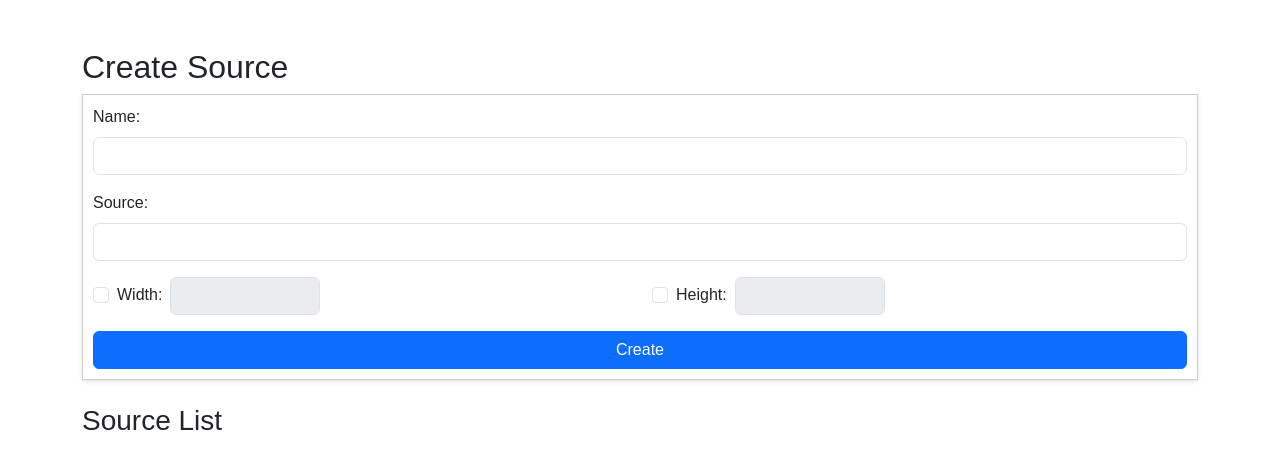
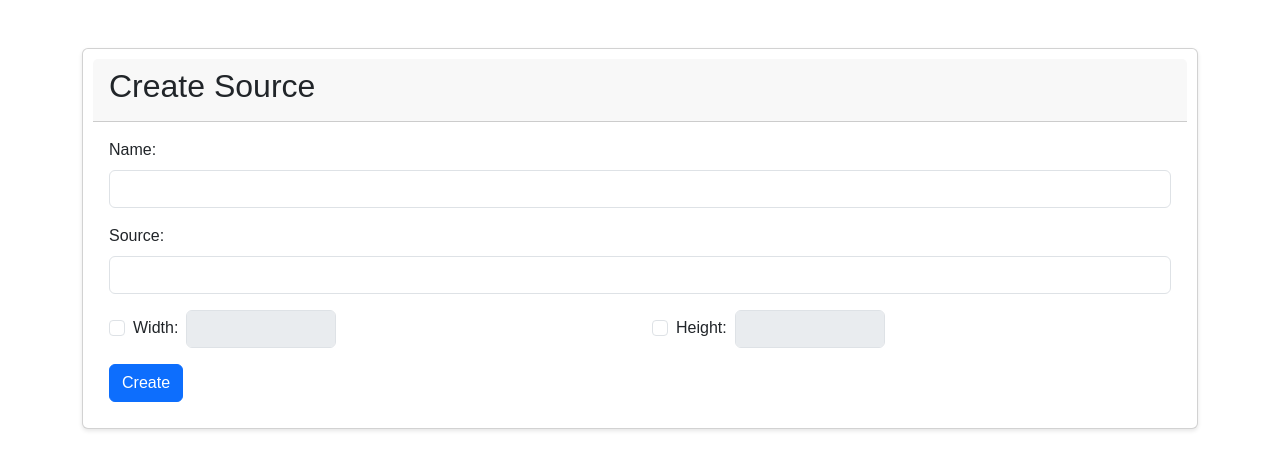
Before and after one commit to SMART-Sense-Industrial-Design/VisionROI, a Python web app: template templates/create_source.html in a window 1280 px wide. Shown: the part 66-520 px from the top of the page. Run offline with Jinja, Linux system fonts and the light colour scheme; the template is opened without the code that fills it, so the values that code supplies are empty.

Commit message:
update ui

```diff
--- a/static/style.css
+++ b/static/style.css
@@ -96,8 +96,6 @@ main {
 }
 
 .card {
-  border: 1px solid #ccc;
-  border-radius: 0;
   padding: 10px;
   box-shadow: 0 2px 4px rgba(0, 0, 0, 0.1);
   margin-bottom: 20px;
--- a/templates/create_source.html
+++ b/templates/create_source.html
@@ -3,8 +3,12 @@
 {% block content %}
 
 <div class="container py-4">
-  <h2>Create Source</h2>
-  <form id="create-form" method="POST" action="/create_source" class="card card-body mb-4">
+
+  <form id="create-form" method="POST" action="/create_source" class="card mb-4">
+    <div class="card-header">
+      <h2>Create Source</h2>
+    </div>
+    <div class="card-body">
     <div class="mb-3">
       <label for="name" class="form-label">Name:</label>
       <input type="text" id="name" name="name" class="form-control" required>
@@ -30,6 +34,7 @@
       </div>
     </div>
     <button type="submit" class="btn btn-primary">Create</button>
+    </div>
   </form>
 
   <h3>Source List</h3>
```
